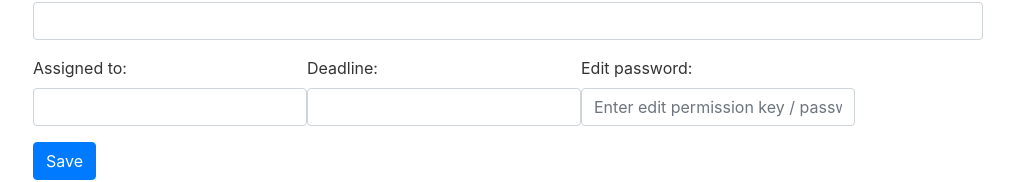
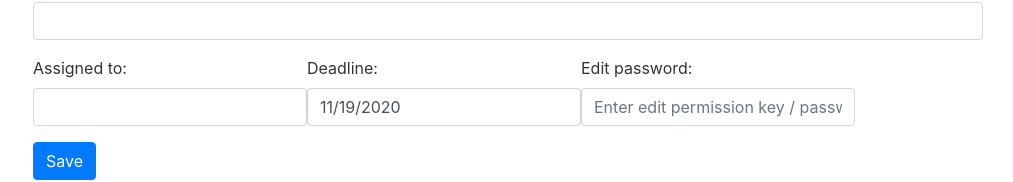
Before and after one commit to mydigita/mongo-office, a React (Create React App) app: page /mongo-office/task-manager/edit in a window 1280 px wide. Shown: the part 268-450 px from the top of the page, without its empty margins (267-1280 px from the left). Built offline with nearby package versions, Linux system fonts and the light colour scheme; no server answers.

Commit message:
local update

```diff
--- a/src/components/task-manager-edit.component.js
+++ b/src/components/task-manager-edit.component.js
@@ -4,13 +4,15 @@ import "bootstrap/dist/css/bootstrap.min.css";
 import "bootstrap/dist/js/bootstrap.bundle.js";
 import "jquery/dist/jquery.js";
 import "../App.css";
+import DatePicker from 'react-datepicker';
+import "react-datepicker/dist/react-datepicker.css";
 
 export default function EditTask(){
     const taskId = window.location.href.split('/').reverse()[0];
     const [title, setTitle] = useState("");
     const [details, setDetails] = useState("");
     const [assignedTo, setAssignedTo] =  useState("");
-    const [deadline, setDeadline]= useState("");
+    const [deadline, setDeadline]= useState(new Date());
     const [progress, setProgress]= useState("");
     const [editPassword, setEditPassword]= useState("");
 
@@ -21,13 +23,12 @@ export default function EditTask(){
                 setTitle(data.data.title);
                 setDetails(data.data.details);
                 setAssignedTo(data.data.assignedTo);
-                setDeadline(data.data.deadline);
+                setDeadline(new Date(data.data.deadline));
                 setProgress(data.data.progress);
-
             }
         })
         .catch(err=>window.alert(err))
-    },[]);
+    },[taskId]);
 
     function onChangeEditDetails(e){
         setTitle(e.target.value)
@@ -39,7 +40,11 @@ export default function EditTask(){
         setAssignedTo(e.target.value);
     }
     function onChangeEditDeadline(e){
-        setDeadline(e.target.value);
+        if(e> new Date()){
+            setDeadline(e);
+        }else{
+            setDeadline(new Date());
+        }
     }
     function onSubmitSaveTask(e){
         e.preventDefault();
@@ -65,8 +70,8 @@ export default function EditTask(){
                             <input className="form-control" type="text" value={assignedTo} onChange={onChangeEditAssignedTo}/>
                         </div>
                         <div className="form-group">
-                            <label>Deadline: </label>
-                            <input className="form-control" type="text" value={deadline} onChange={onChangeEditDeadline}/>
+                            <label>Deadline: </label><br/>
+                            <DatePicker selected={deadline} onChange={onChangeEditDeadline} className="form-control"/>
                         </div>
                         <div className="form-group">
                             <label>Edit password: </label>
--- a/src/components/task-manager.component.js
+++ b/src/components/task-manager.component.js
@@ -30,7 +30,11 @@ export default function TaskManager(){
         setAssignedTo(e.target.value);
     }
     function onChangeDeadline(e){
-        setDeadline(e.target.value);
+        if(e>new Date()){
+            setDeadline(e);
+        }else{
+            setDeadline(new Date());
+        }
     }
     function onChangeEditPassword(e){
         setEditPassword(e.target.value);
@@ -55,8 +59,8 @@ export default function TaskManager(){
                 return(
                     <div className="shadow single-task">
                         <h4>{e.title}</h4>
-                        <p>Task details: {e.details}</p>
-                        <p>Progress: {e.progress}<br/> Deadline: {e.deadline}, Assigned to: {e.assignedTo}</p>
+                        <p><strong>Task details:</strong> {e.details}</p>
+                        <p><strong>Progress:</strong> {e.progress}<br/> <strong>Deadline:</strong> {e.deadline.substring(0,10)}, <strong>Assigned to:</strong> {e.assignedTo}</p>
 
                         <button className="btn btn-default text-primary" onClick={actionToEdit} >Edit</button>
                         <button className="btn btn-default text-primary" onClick={actionToClose} >Close</button>
@@ -136,8 +140,8 @@ export default function TaskManager(){
                                         <DatePicker selected={deadline} onChange={onChangeDeadline} className="form-control text-danger"/>
                                     </div>
                                     <div className="form-group">
-                                        <label>Edit/Delete protection password: </label>
-                                        <input type="text" className="form-control" placeholder="edit/delete protection password" onChange={onChangeEditPassword}/>
+                                        <label>Edit protection password: </label>
+                                        <input type="password" maxLength="4" minLength="4" className="form-control" placeholder="4 digit password" onChange={onChangeEditPassword}/>
                                     </div>
                                 </div>
                                 <div>
```
Also changed, not shown: 1 other file (tests, documents, lock files or other folders).
